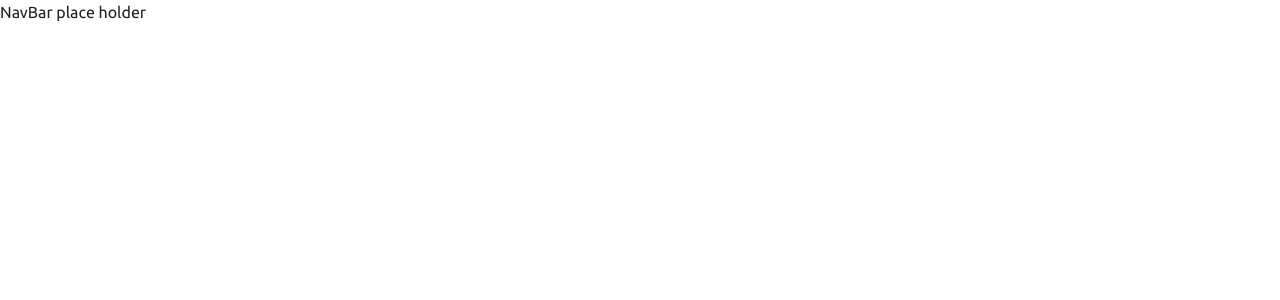
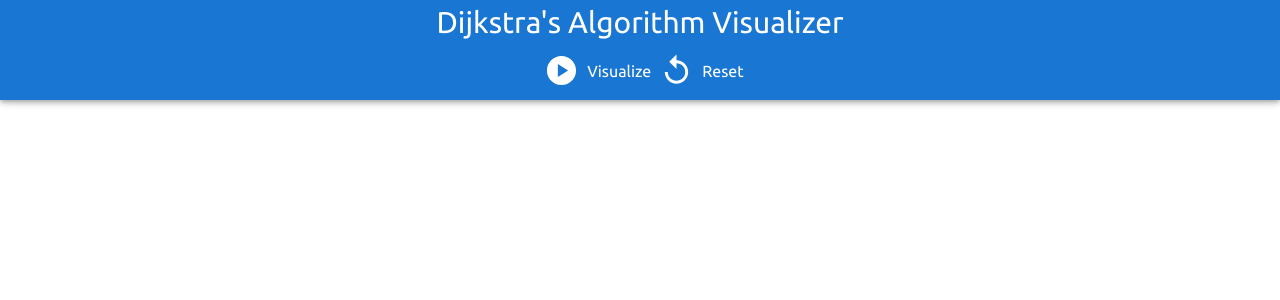
Before and after one commit to Wjpayne/dijkstra-visualizer, a React (Create React App) app: page / in a window 1280 px wide. Both pictures are taken after a click on the button "SKIP TUTORIAL". Shown: the top 300 px of the page. Built offline with nearby package versions, Linux system fonts and the light colour scheme.

Commit message:
add visualize and reset buttons

```diff
--- a/src/App.js
+++ b/src/App.js
@@ -1,32 +1,29 @@
-
 import { CssBaseline, ThemeProvider, createTheme } from "@mui/material";
 import { Tutorial } from "./Tutorial/Tutorial";
-import "./App.css"
+import "./App.css";
 import { LandingPage } from "./Visualizer/LandingPage";
 import { useState } from "react";
 
+function App() {
+  const font = "'Ubuntu', sans-serif";
 
-function App() {
+  const theme = createTheme({
+    typography: {
+      fontFamily: font,
+    },
+  });
 
-  const font = "'Ubuntu', sans-serif"
-
-  const theme = createTheme ({
-    typography: {
-      fontFamily: font
-    }
-  })
-
-  const [display, setDisplay] = useState(true)
+  const [display, setDisplay] = useState(true);
   return (
-    <ThemeProvider theme = {theme}>
+    <ThemeProvider theme={theme}>
       <CssBaseline />
-    <div className="App" >
-      {display ?
-      <Tutorial setDisplay = {setDisplay}></Tutorial>
-      :
-      <LandingPage></LandingPage>
-}
-    </div>
+      <div className="App">
+        {display ? (
+          <Tutorial setDisplay={setDisplay}></Tutorial>
+        ) : (
+          <LandingPage></LandingPage>
+        )}
+      </div>
     </ThemeProvider>
   );
 }
--- a/src/Visualizer/NavBar/NavBar.jsx
+++ b/src/Visualizer/NavBar/NavBar.jsx
@@ -1,7 +1,50 @@
-import React from 'react'
+import { PlayCircle } from "@mui/icons-material";
+import ReplayIcon from '@mui/icons-material/Replay';
+import { AppBar, Grid, IconButton, Typography } from "@mui/material";
+import React from "react";
 
 export const NavBar = () => {
   return (
-    <div>NavBar place holder</div>
-  )
-}
+    <div>
+      <AppBar sx={{ height: "100px" }}>
+        <Typography
+          sx={{ display: "flex", justifyContent: "center", fontSize: "30px" }}
+        >
+          Dijkstra's Algorithm Visualizer
+        </Typography>
+
+        <>
+          <Grid
+            container
+            alignItems="center"
+            justifyContent="center"
+            spacing={0}
+          >
+            <Grid item>
+              <IconButton
+                sx={{
+                  "&:hover": { backgroundColor: "transparent" },
+                  color: "white",
+                }}
+              >
+                <PlayCircle fontSize="large" />
+              </IconButton>
+            </Grid>
+            <Grid item>Visualize</Grid>
+            <Grid item>
+              <IconButton
+                sx={{
+                  "&:hover": { backgroundColor: "transparent" },
+                  color: "white",
+                }}
+              >
+                <ReplayIcon fontSize="large" />
+              </IconButton>
+            </Grid>
+            <Grid item>Reset</Grid>
+          </Grid>
+        </>
+      </AppBar>
+    </div>
+  );
+};
```
